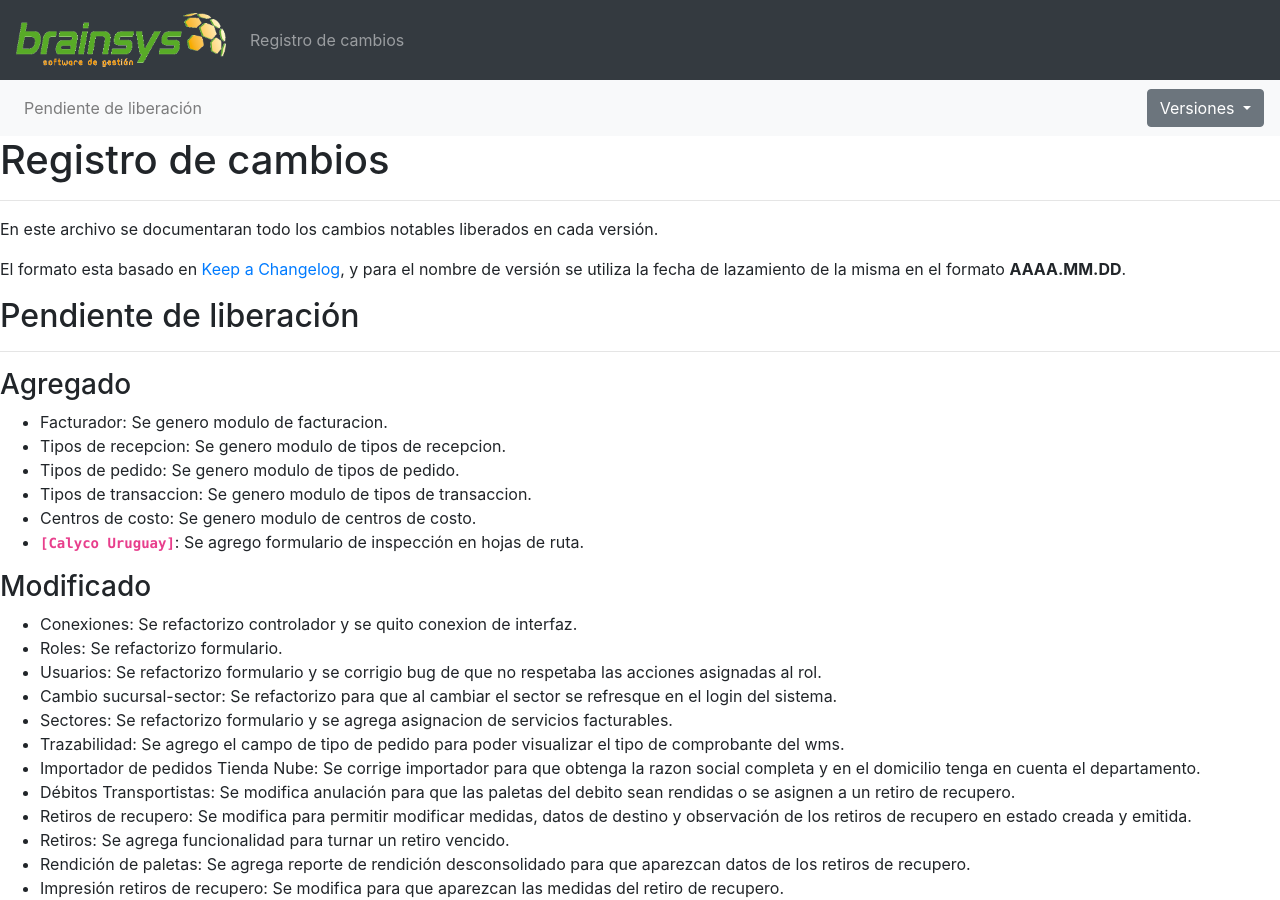
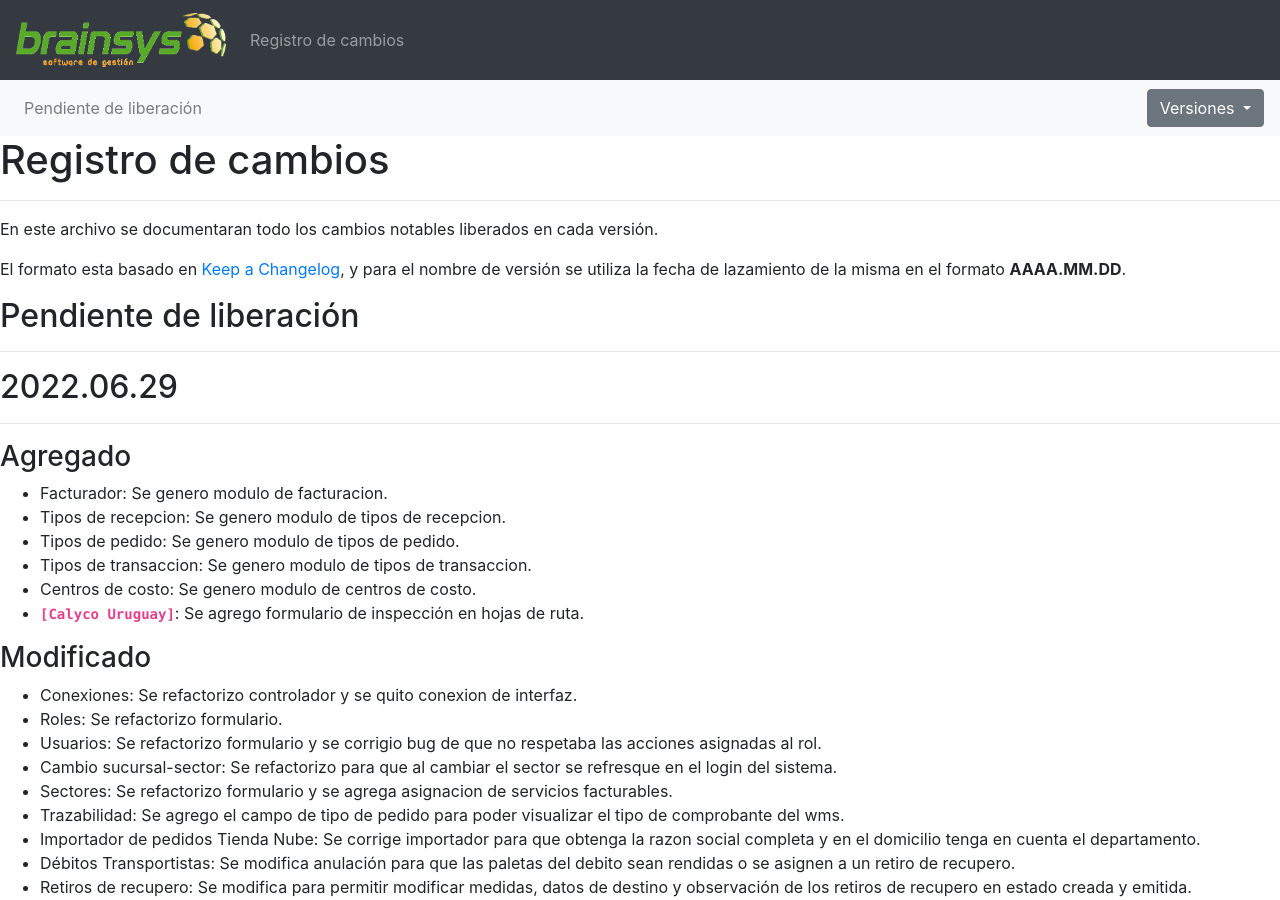
Before and after one commit to brainsys-arsaad/versionado, a Jekyll site: the page built from registro-cambios.markdown, in a window 1280 px wide and 900 px high. Built offline with Jekyll 4.4.1, drawn with Linux system fonts in a browser that asks for light colours.

Commit message:
Update registro-cambios.markdown

```diff
--- a/registro-cambios.markdown
+++ b/registro-cambios.markdown
@@ -6,6 +6,8 @@ navegacion:
     - nombre: "Pendiente de liberación"
       link: "registro-cambios#pendiente-de-liberación"
   versiones:
+    - nombre: "2022.06.29"
+      link: "registro-cambios#20220629"
     - nombre: "2022.05.06"
       link: "registro-cambios#20220506"
     - nombre: "2022.04.04"
@@ -66,6 +68,9 @@ En este archivo se documentaran todo los cambios notables liberados en cada vers
 El formato esta basado en [Keep a Changelog](https://keepachangelog.com/es-ES/1.0.0/), y para el nombre de versión se utiliza la fecha de lazamiento de la misma en el formato **AAAA.MM.DD**.
 
 ## Pendiente de liberación
+---
+
+## 2022.06.29
 ---
 ### Agregado
 - Facturador: Se genero modulo de facturacion.
```
